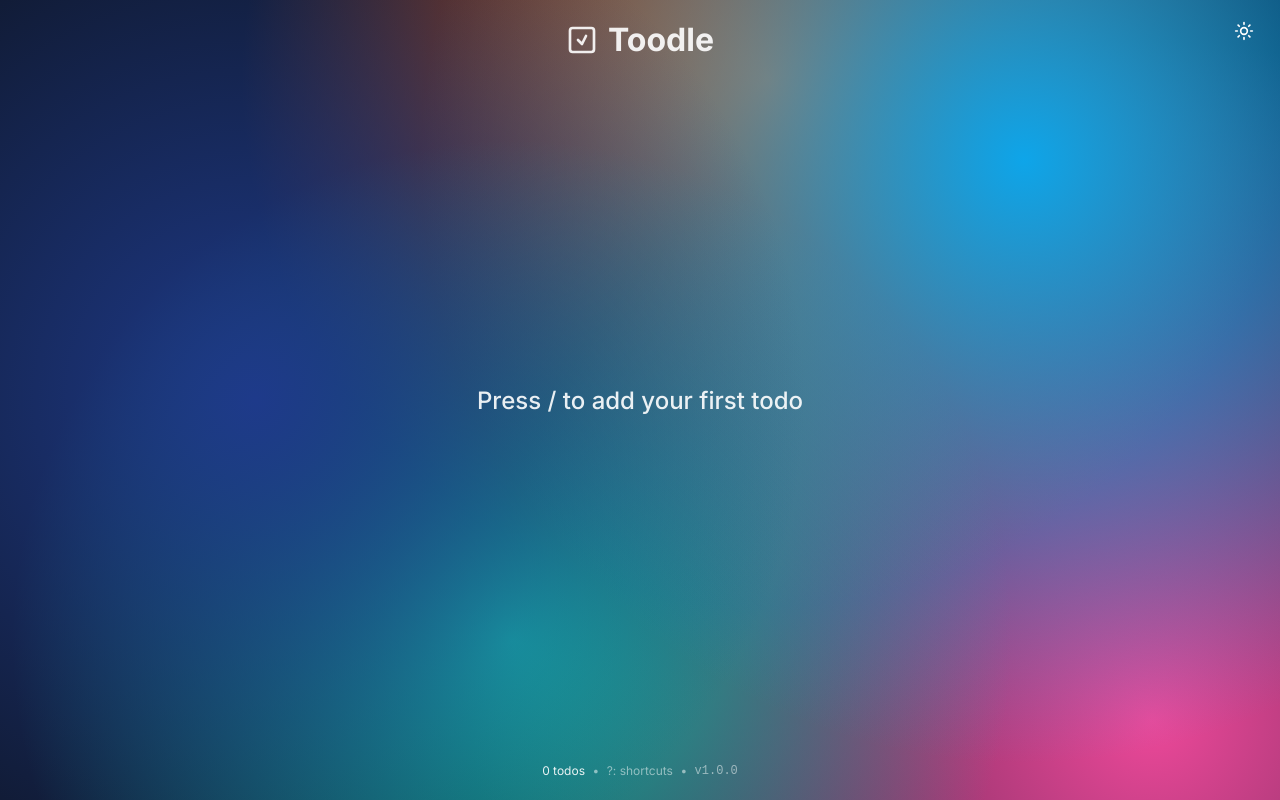
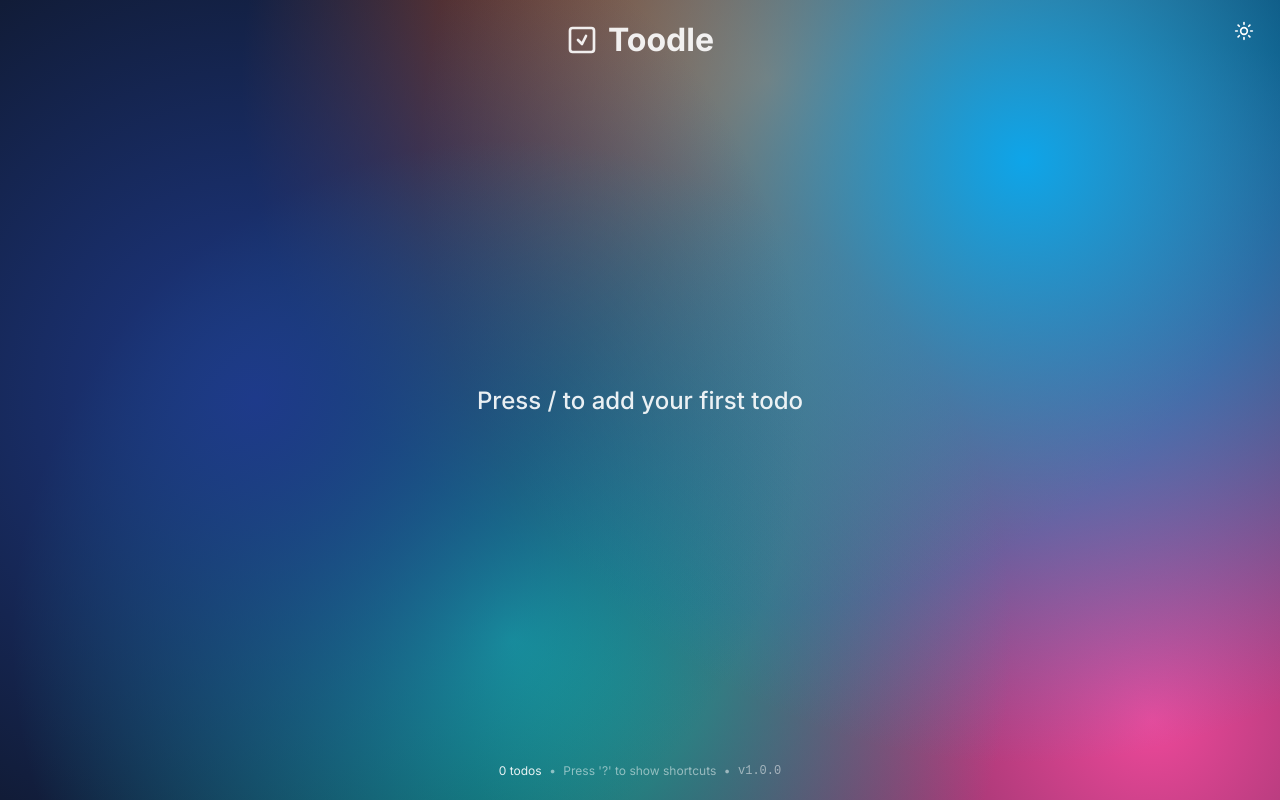
Before and after one commit to nicbet/toodle, a React (Vite) app: page / in a window 1280 px wide. Built offline with nearby package versions, Linux system fonts and the light colour scheme.

Commit message:
improvement: better info bar hints

```diff
--- a/src/components/AppFooter.tsx
+++ b/src/components/AppFooter.tsx
@@ -33,9 +33,9 @@ const AppFooter: React.FC<AppFooterProps> = ({ todos, filteredTodos, selectedTag
 
   const getHelpHints = () => {
     const hints = [];
-    if (selectedTag) hints.push("esc: clear filter");
-    if (hideCompleted) hints.push("f: show completed");
-    if (hints.length === 0) hints.push("?: shortcuts");
+    if (selectedTag) hints.push("Press 'Esc' to clear filters");
+    if (hideCompleted) hints.push("Press 'F' to show completed");
+    if (hints.length === 0) hints.push("Press '?' to show shortcuts");
     return hints;
   };
 
```
